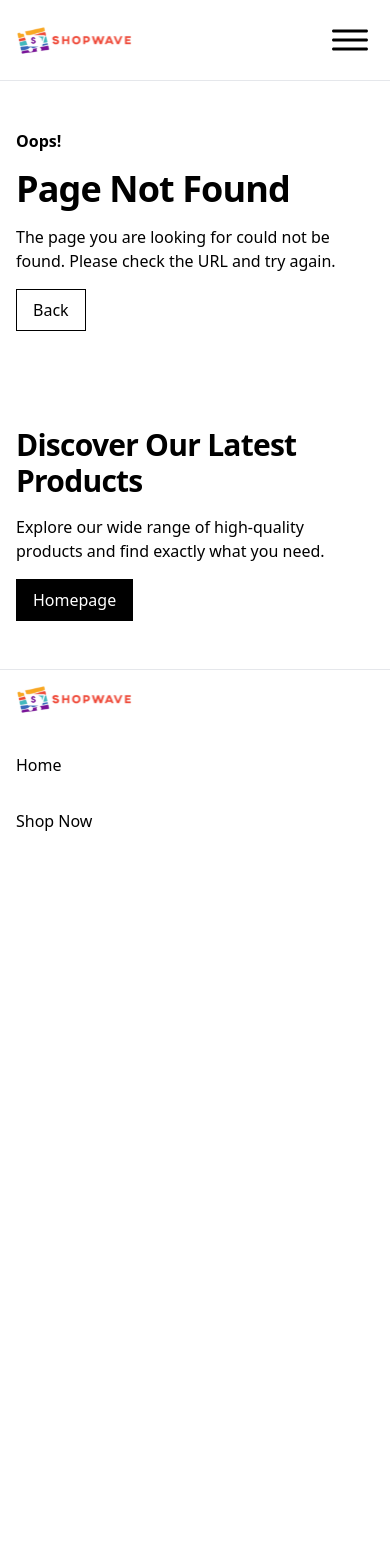
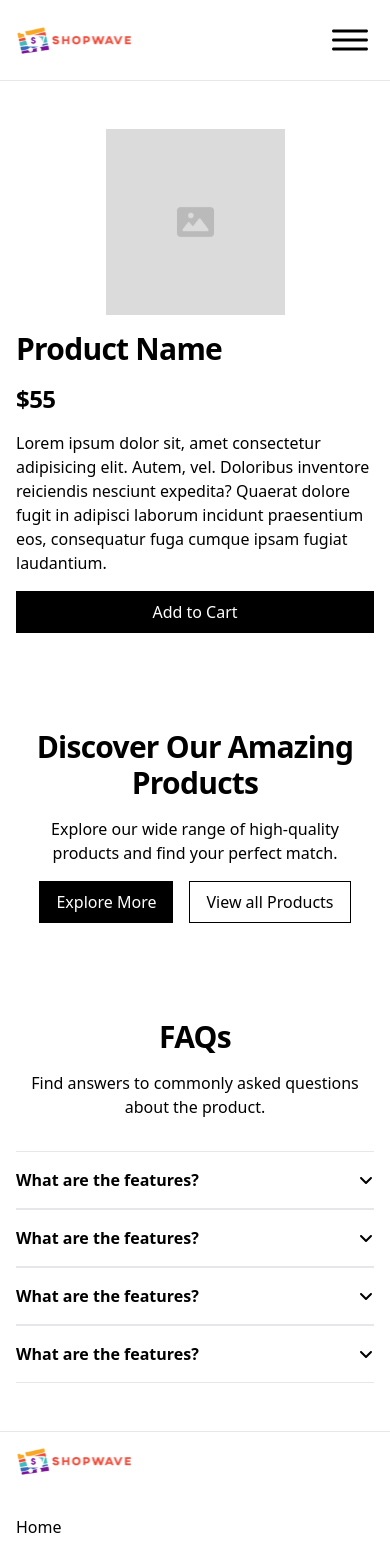
Before and after one commit to gustavo-martins-pereira/E-Commerce_FullStack-Frontend, a React (Vite) app: page /products/all/1 in a window 390 px wide. Shown: the top 1568 px of the page. Before the commit the page ends 857 px from the top, so only its background shows below. Built offline with nearby package versions, Linux system fonts and the light colour scheme.

Commit message:
ADD - Product Details Page and WindUI Components

```diff
--- a/src/App.jsx
+++ b/src/App.jsx
@@ -4,6 +4,7 @@ import { BrowserRouter, Route, Routes } from "react-router-dom";
 import { Home } from "@pages/Home/Home";
 import { Products } from "@pages/Products/Products";
 import { AllProducts } from "@pages/Products/AllProducts/AllProducts";
+import { ProductDetails } from "@pages/Products/AllProducts/ProductDetails/ProductDetails";
 import { NotFound } from "@pages/NotFound/NotFound";
 
 import { Header } from "@components/smart/Header/Header";
@@ -22,7 +23,10 @@ export function App() {
                     <Route path="/" element={<Home />} />
                     <Route path="/products">
                         <Route index element={<Products />} />
-                        <Route path="all" element={<AllProducts />} />
+                        <Route path="all">
+                            <Route index element={<AllProducts />} />
+                            <Route path=":productId" element={<ProductDetails />} />
+                        </Route>
                     </Route>
 
                     <Route path="*" element={<NotFound />} />
--- /dev/null
+++ b/src/components/dumbs/windui/Accordion/Accordion.jsx
@@ -0,0 +1,33 @@
+import React, { useState } from "react";
+import { FaAngleDown } from "react-icons/fa6";
+
+export default function Accordion({ question, answer }) {
+    // STATES
+    const [isOpen, setIsOpen] = useState(false);
+
+    return (
+        <details
+            className="group"
+            open={isOpen}
+            onToggle={() => setIsOpen(!isOpen)}
+        >
+            <summary
+                className="flex justify-between items-center relative py-4 border-y font-bold transition-colors duration-300 cursor-pointer list-none focus-visible:outline [&::-webkit-details-marker]:hidden"
+                aria-expanded="false"
+                aria-controls={`accordion-content-${question}`}
+            >
+                {question}
+
+                <FaAngleDown
+                    className="w-4 h-4 transition duration-300 top-1 shrink-0 stroke-slate-700 group-open:rotate-180"
+                    aria-label={isOpen ? "Collapse" : "Expand"}
+                />
+            </summary>
+
+            <p
+                id={`accordion-content-${question}`}
+                className="my-4 leading-relaxed"
+            >{answer}</p>
+        </details>
+    );
+}
--- a/src/components/smart/Header/Header.jsx
+++ b/src/components/smart/Header/Header.jsx
@@ -2,7 +2,7 @@ import { useEffect, useState } from "react";
 import { IoIosMenu, IoIosClose } from "react-icons/io";
 import { Link } from "react-router-dom";
 
-import { Button } from "@components/dumbs/Button/Button";
+import { Button } from "@components/dumbs/custom/Button/Button";
 
 import Logo from "@assets/images/logo.svg";
 
--- a/src/index.css
+++ b/src/index.css
@@ -38,7 +38,7 @@
 @layer components {
     /* DEFAULT SECTION */
     .section {
-        @apply px-4 py-12 lg:px-16 lg:py-24;
+        @apply px-4 py-12 md:px-16 md:py-24 lg:px-20 lg:py-28;
     }
 
     /* BUTTON */
--- a/src/pages/Home/Home.jsx
+++ b/src/pages/Home/Home.jsx
@@ -1,6 +1,6 @@
 import { Link } from "react-router-dom";
 
-import { Button } from "@components/dumbs/Button/Button";
+import { Button } from "@components/dumbs/custom/Button/Button";
 
 import ImagePlaceholder from "@assets/images/placeholder-image.svg";
 import IllustrationPlaceholder from "@assets/images/illustration-placeholder.svg";
@@ -20,7 +20,7 @@ export function Home() {
                     </div>
                 </div>
 
-                <img src={ImagePlaceholder} alt="" />
+                <img className="w-1/2" src={ImagePlaceholder} alt="" />
             </section>
 
             {/* FEATURES */}
--- a/src/pages/NotFound/NotFound.jsx
+++ b/src/pages/NotFound/NotFound.jsx
@@ -1,6 +1,6 @@
 import { useNavigate } from "react-router-dom";
 
-import { Button } from "@components/dumbs/Button/Button";
+import { Button } from "@components/dumbs/custom/Button/Button";
 
 export function NotFound() {
     const navigator = useNavigate();
--- a/src/pages/Products/AllProducts/AllProducts.jsx
+++ b/src/pages/Products/AllProducts/AllProducts.jsx
@@ -1,4 +1,6 @@
-import { Button } from "@components/dumbs/Button/Button";
+import { Link } from "react-router-dom";
+
+import { Button } from "@components/dumbs/custom/Button/Button";
 
 import PlaceholderImage from "@assets/images/placeholder-image.svg";
 
@@ -14,51 +16,67 @@ export function AllProducts() {
 
                 <section className="grid grid-cols-2 gap-4 md:gap-12 lg:grid-cols-4 lg:gap-4">
                     <article>
+                        <Link to="/products/all/1">
                             <img src={PlaceholderImage} alt="" />
                             <h3 className="text-lg">Product Name</h3>
-                        <p>$55</p>
+                            <h4>$55</h4>
+                        </Link>
                     </article>
 
                     <article>
+                        <Link to="/products/all/2">
                             <img src={PlaceholderImage} alt="" />
                             <h3 className="text-lg">Product Name</h3>
-                        <p>$55</p>
+                            <h4>$55</h4>
+                        </Link>
                     </article>
 
                     <article>
+                        <Link to="/products/all/3">
                             <img src={PlaceholderImage} alt="" />
                             <h3 className="text-lg">Product Name</h3>
-                        <p>$55</p>
+                            <h4>$55</h4>
+                        </Link>
                     </article>
 
                     <article>
+                        <Link to="/products/all/4">
                             <img src={PlaceholderImage} alt="" />
                             <h3 className="text-lg">Product Name</h3>
-                        <p>$55</p>
+                            <h4>$55</h4>
+                        </Link>
                     </article>
 
                     <article>
+                        <Link to="/products/all/5">
                             <img src={PlaceholderImage} alt="" />
                             <h3 className="text-lg">Product Name</h3>
-                        <p>$55</p>
+                            <h4>$55</h4>
+                        </Link>
                     </article>
 
                     <article>
+                        <Link to="/products/all/6">
                             <img src={PlaceholderImage} alt="" />
                             <h3 className="text-lg">Product Name</h3>
-                        <p>$55</p>
+                            <h4>$55</h4>
+                        </Link>
                     </article>
 
                     <article>
+                        <Link to="/products/all/7">
                             <img src={PlaceholderImage} alt="" />
                             <h3 className="text-lg">Product Name</h3>
-                        <p>$55</p>
+                            <h4>$55</h4>
+                        </Link>
                     </article>
 
                     <article>
+                        <Link to="/products/all/8">
                             <img src={PlaceholderImage} alt="" />
                             <h3 className="text-lg">Product Name</h3>
-                        <p>$55</p>
+                            <h4>$55</h4>
+                        </Link>
                     </article>
                 </section>
 
--- /dev/null
+++ b/src/pages/Products/AllProducts/ProductDetails/ProductDetails.jsx
@@ -0,0 +1,61 @@
+import { Link } from "react-router-dom";
+
+import { Button } from "@components/dumbs/custom/Button/Button";
+import Accordion from "@components/dumbs/windui/Accordion/Accordion";
+
+import PlaceholderImage from "@assets/images/placeholder-image.svg";
+
+export function ProductDetails() {
+    return (
+        <main>
+            {/* PRODUCT ITSELF */}
+            <section className="section flex flex-col gap-4 lg:flex-row-reverse">
+                <img className="w-1/2 m-auto lg:m-0 lg:ml-auto" src={PlaceholderImage} alt="" />
+
+                <div className="flex flex-col gap-4 flex-grow">
+                    <h2>Product Name</h2>
+                    <h3>$55</h3>
+                    <p>Lorem ipsum dolor sit, amet consectetur adipisicing elit. Autem, vel. Doloribus inventore reiciendis nesciunt expedita? Quaerat dolore fugit in adipisci laborum incidunt praesentium eos, consequatur fuga cumque ipsam fugiat laudantium.</p>
+                    <Button className="btn-secondary">Add to Cart</Button>
+                </div>
+            </section>
+
+            {/* DISCOVER */}
+            <section className="section flex flex-col gap-4 text-center lg:gap-6">
+                <h2>Discover Our Amazing Products</h2>
+                <p>Explore our wide range of high-quality products and find your perfect match.</p>
+
+                <div className="flex gap-4 justify-center">
+                    {/* TODO: Get and random product and access the Product Details */}
+                    <Button className="btn-secondary">Explore More</Button>
+                    <Link to="/products/all"><Button className="btn-primary">View all Products</Button></Link>
+                </div>
+            </section>
+
+            {/* FAQ */}
+            <section className="section flex flex-col gap-4 text-center lg:w-3/4 lg:max-w-[40rem] lg:m-auto">
+                <h2>FAQs</h2>
+                <p>Find answers to commonly asked questions about the product.</p>
+
+                <section className="flex flex-col mt-4 text-left">
+                    <Accordion
+                        question="What are the features?"
+                        answer="Lorem ipsum dolor sit amet consectetur adipisicing elit. Tenetur, voluptatum modi unde non pariatur quae. Ullam obcaecati quod, ipsam nobis veniam similique amet fugit adipisci inventore eius corrupti facilis sapiente."
+                    />
+                    <Accordion
+                        question="What are the features?"
+                        answer="Lorem ipsum dolor sit amet consectetur adipisicing elit. Tenetur, voluptatum modi unde non pariatur quae. Ullam obcaecati quod, ipsam nobis veniam similique amet fugit adipisci inventore eius corrupti facilis sapiente."
+                    />
+                    <Accordion
+                        question="What are the features?"
+                        answer="Lorem ipsum dolor sit amet consectetur adipisicing elit. Tenetur, voluptatum modi unde non pariatur quae. Ullam obcaecati quod, ipsam nobis veniam similique amet fugit adipisci inventore eius corrupti facilis sapiente."
+                    />
+                    <Accordion
+                        question="What are the features?"
+                        answer="Lorem ipsum dolor sit amet consectetur adipisicing elit. Tenetur, voluptatum modi unde non pariatur quae. Ullam obcaecati quod, ipsam nobis veniam similique amet fugit adipisci inventore eius corrupti facilis sapiente."
+                    />
+                </section>
+            </section>
+        </main>
+    );
+}
--- a/src/pages/Products/Products.jsx
+++ b/src/pages/Products/Products.jsx
@@ -2,7 +2,7 @@ import { Swiper, SwiperSlide } from 'swiper/react';
 import { Link } from "react-router-dom";
 import { Pagination } from "swiper/modules";
 
-import { Button } from "@components/dumbs/Button/Button";
+import { Button } from "@components/dumbs/custom/Button/Button";
 
 import ImagePlaceholder from "@assets/images/placeholder-image.svg";
 import IllustrationPlaceholder from "@assets/images/illustration-placeholder.svg";
```
Also changed, not shown: src/components/dumbs/custom/Button/Button.jsx (renamed from src/components/dumbs/Button/Button.jsx), src/components/dumbs/windui/readme.md (added). Lines whose indentation alone changed are shown as unchanged.
